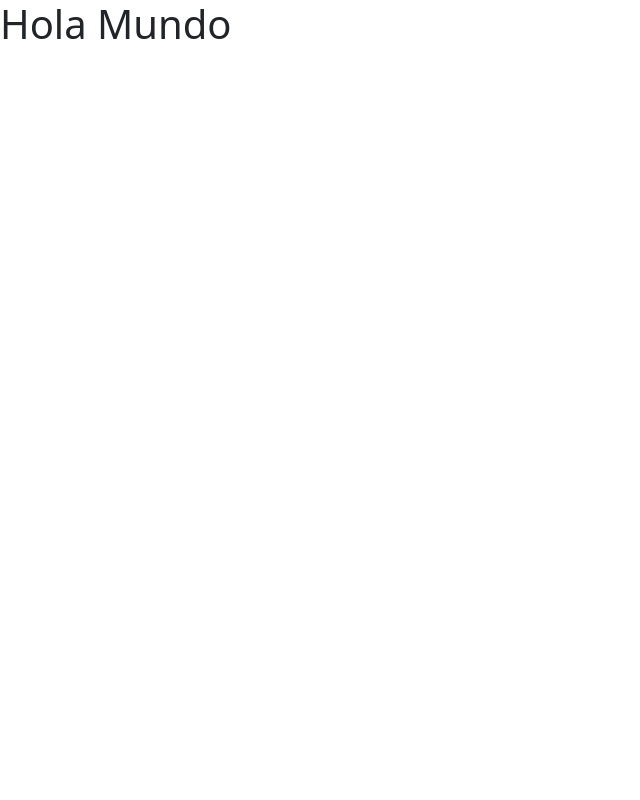
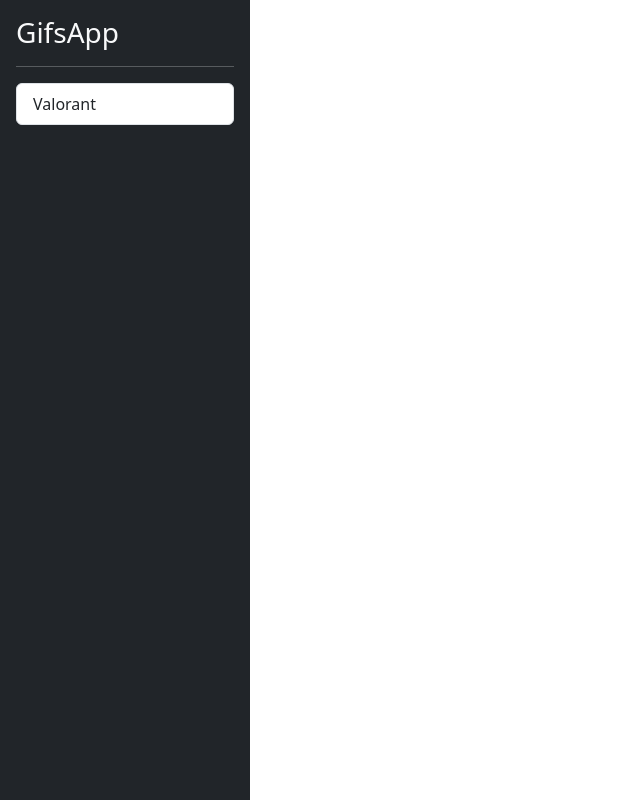
Before and after one commit to alvaroHdZ95/03-gifs-app, an Angular app: page / in a window 1280 px wide. Shown: the whole page, without its empty margins (0-640 px from the left). Built offline with nearby package versions, Linux system fonts and the light colour scheme.

Commit message:
S07 - Diseño y estructura inicial del proyecto

```diff
--- a/src/app/app.component.html
+++ b/src/app/app.component.html
@@ -1 +1,9 @@
-<h1>Hola Mundo</h1>
+<div class="d-flex">
+  <!-- Sidebar -->
+  <shared-sidebar></shared-sidebar>
+
+  <!-- Home Page -->
+
+
+
+</div>
--- /dev/null
+++ b/src/app/shared/components/sidebar/sidebar.component.css
@@ -0,0 +1,4 @@
+#sidebar {
+  height: 100vh;
+  width: 250px;
+}
--- /dev/null
+++ b/src/app/shared/components/sidebar/sidebar.component.html
@@ -0,0 +1,10 @@
+<div class="bg-dark border-right p-3" id="sidebar">
+  <h3 class="text-light">GifsApp</h3>
+  <hr class="text-light">
+
+  <div class="list-group list-reset">
+    <button class="list-group-item list-group-item-action">
+      Valorant
+    </button>
+  </div>
+</div>
```
Also changed, not shown: src/app/app.module.ts (+9 -3 lines), src/app/gifs/gifs.module.ts (added, +12 -0 lines), src/app/shared/components/sidebar/sidebar.component.ts (added, +10 -0 lines), src/app/shared/shared.module.ts (added, +18 -0 lines), 1 other file (tests, documents, lock files or other folders).
